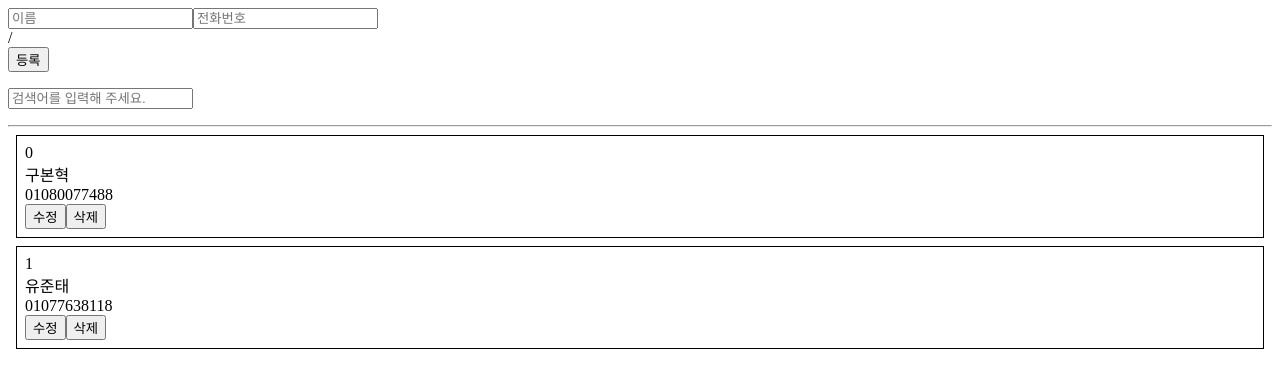
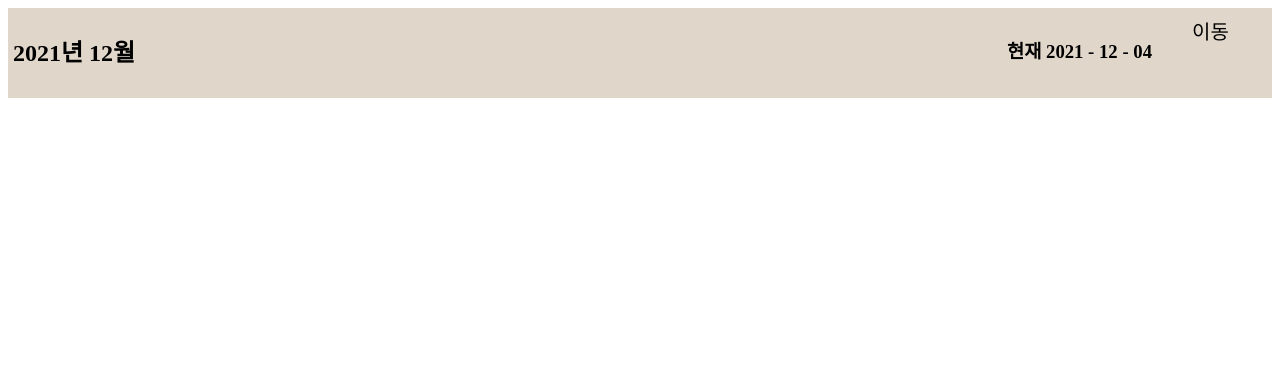
Before and after one commit to Koobonhyeok/reactProject, a React (Create React App) app: page / in a window 1280 px wide. Shown: the top 388 px of the page. Built offline with nearby package versions, Linux system fonts and the light colour scheme.

Commit message:
last commit

```diff
--- a/package.json
+++ b/package.json
@@ -6,6 +6,7 @@
     "@testing-library/jest-dom": "^5.15.1",
     "@testing-library/react": "^11.2.7",
     "@testing-library/user-event": "^12.8.3",
+    "moment": "^2.29.1",
     "react": "^17.0.2",
     "react-dom": "^17.0.2",
     "react-scripts": "4.0.3",
--- a/public/index.html
+++ b/public/index.html
@@ -29,8 +29,7 @@
   <body>
     <noscript>You need to enable JavaScript to run this app.</noscript>
     <div id="root"></div>
-    <div id="root1"></div>
-    <div id="root2"></div>
+
     <!--
       This HTML file is a template.
       If you open it directly in the browser, you will see an empty page.
--- a/src/App.js
+++ b/src/App.js
@@ -1,19 +1,31 @@
 import React, { Component } from 'react'
+import Header from './components/main/Header';
+import MainPage from './components/main/MainPage';
+import moment from 'moment';
 
 class App extends Component{
-  state = {
-    Message : 'Message Memo'
+  state ={
+    calendarYM : moment(),
+    today : moment()
   }
-  changeMessage = () =>{
+  moveMonth = (month) =>{
     this.setState({
-      Message : 'Change Message'
+      calendarYM : this.state.calendarYM.add(month, 'M')
     })
   }
   render(){
-    return <div>
-            <p>{this.state.Message}</p>
-            <button onClick={this.changeMessage}>Click Alert</button>
-           </div>
+    return (
+      <div className='test-layout'>
+      <div className='RCA-app-container'>
+        <Header calendarYM={this.state.calendarYM.format("YYYY년 MM월")}
+                today={this.state.today.format("현재 YYYY - MM - DD")}
+                moveMonth={this.moveMonth}
+                />
+        <MainPage />
+      </div>
+    </div>
+    )
+
   }
 }
 
--- /dev/null
+++ b/src/components/main/Header.js
@@ -0,0 +1,34 @@
+import React, {Component} from "react";
+
+class Header extends Component{
+    render(){
+        console.log(this.props)
+        return (
+            <div className="RCA-header-container">
+                <h2 className="RCA-header-calendarYM RCA-header-middle">
+                    {this.props.calendarYM}
+                </h2>
+                <h3 className="RCA-header-today RCA-header-middle">
+                    {this.props.today}
+                </h3>
+                <ul className="RCA-header-buttons RCA-header-middle">
+                    <li>
+                        <i className="move-button left-img icon" onClick={()=>{this.props.moveMonth(-1)}}>
+
+                        </i>
+                    </li>
+                    <li>
+                        이동
+                    </li>
+                    <li>
+                        <i className="move-button right-img icon" onClick={()=>{this.props.moveMonth(1)}}>
+
+                        </i>
+                    </li>
+                </ul>
+            </div>
+        )
+    }
+}
+
+export default Header;
--- /dev/null
+++ b/src/components/main/MainPage.js
@@ -0,0 +1,14 @@
+import React, {Component} from "react";
+
+class mainPage extends Component{
+   render(){
+       return(
+        <div className="RCA-calendar-container">
+
+        </div>
+       )
+
+   }
+}
+
+export default mainPage;
--- /dev/null
+++ b/src/css/RCA.css
@@ -0,0 +1,52 @@
+/* header */
+.RCA-header-container {
+  flex-basis: 50px;
+  background-color: rgb(224, 215, 202);
+  display: flex;
+}
+
+.move-button {
+  width: 40px;
+  height: 40px;
+  display: inline-block;
+}
+
+.icon {
+  background-size: contain;
+  background-repeat: no-repeat;
+  cursor: pointer;
+}
+
+/* .left-img {
+  background-image: url("./left-icon.png");
+}
+
+.right-img {
+  background-image: url("./right-icon.png");
+} */
+
+.RCA-header-middle {
+  line-height: 50px;
+}
+
+.RCA-header-calendarYM {
+  box-sizing: border-box;
+  padding-left: 5px;
+  flex-grow: 1;
+}
+
+.RCA-header-buttons {
+  flex-basis: 120px;
+  padding-left: 0;
+  padding-top: 4px;
+  display: block;
+  list-style-type: none;
+  margin: 0;
+}
+
+.RCA-header-buttons li {
+  float: left;
+  height: 40px;
+  line-height: 40px;
+  font-size: 20px;
+}
--- a/src/index.js
+++ b/src/index.js
@@ -1,6 +1,8 @@
 import React from 'react';
 import ReactDOM from 'react-dom';
-import Body from './components/Body';
-import "./App.css";
+import App from './App';
+import './css/RCA.css'
 
-ReactDOM.render(  <Body />,  document.getElementById('root') );
+ReactDOM.render(
+    <App />
+    ,  document.getElementById('root') );
```
Also changed, not shown: src/components/dev/Body.js (renamed from src/components/Body.js), src/components/dev/PhoneForm.js (renamed from src/components/PhoneForm.js), src/components/dev/PhoneInfo.js (renamed from src/components/PhoneInfo.js), src/components/dev/PhoneInfoList.js (renamed from src/components/PhoneInfoList.js), 1 other file (tests, documents, lock files or other folders).
